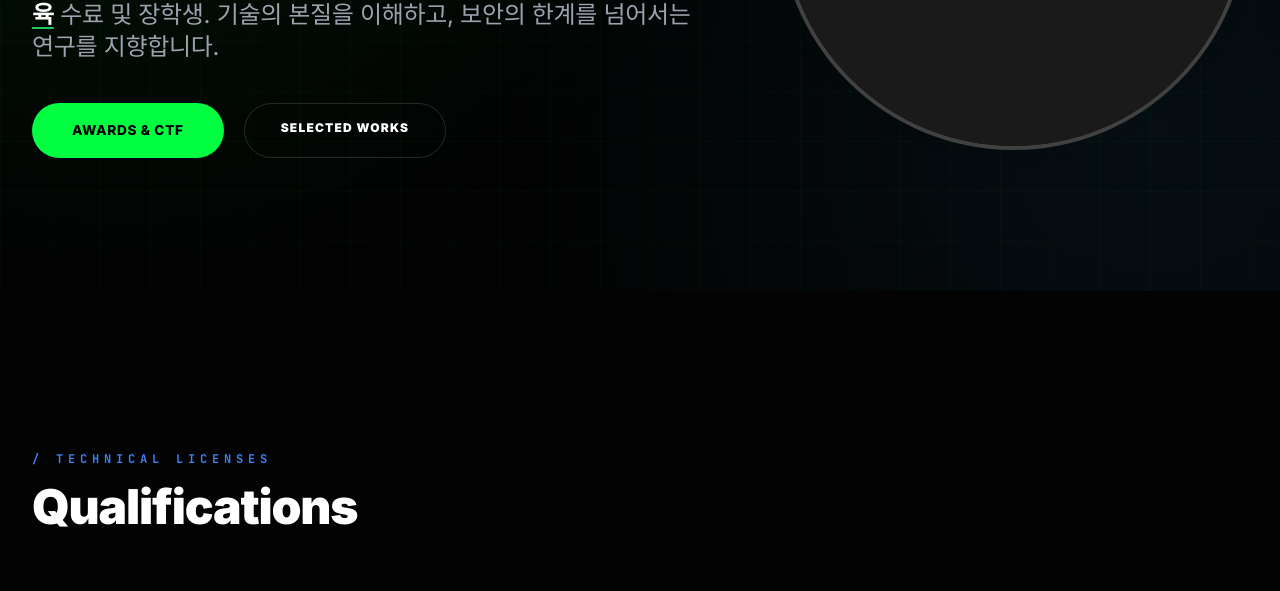
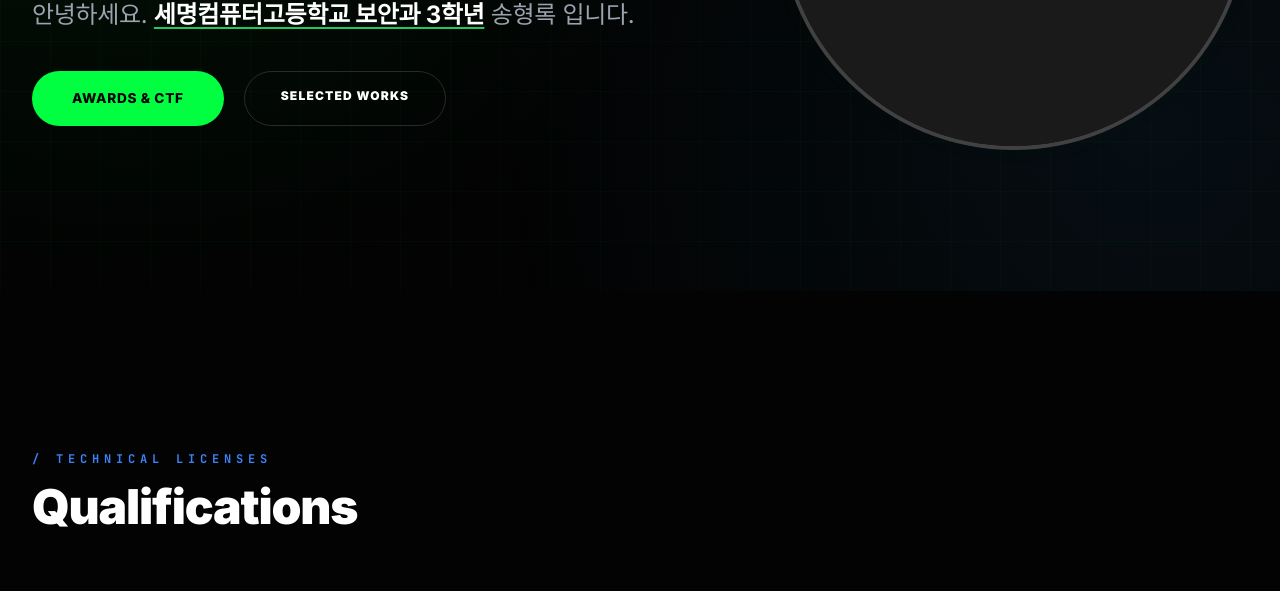
Before and after one commit to SLRHR/slrhr.github.io, a plain HTML site: page index.html in a window 1280 px wide. Shown: the part 509-1100 px from the top of the page. Drawn offline with nearby package versions, Linux system fonts and the light colour scheme; a web font is replaced by a local one.

Commit message:
Update index.html

```diff
--- a/index.html
+++ b/index.html
@@ -193,9 +193,8 @@
                 </div>
                 <h1 id="typewriter-name" class="hero-title mb-8"></h1>
                 <p class="text-xl md:text-2xl text-gray-400 mb-10 max-w-2xl leading-relaxed font-normal">
-                    세명컴퓨터고등학교 보안과 3학년.
-                    <span class="text-white font-bold underline decoration-green-500 underline-offset-4">현대오토에버 화이트해커 양성교육</span> 수료 및 장학생.
-                    기술의 본질을 이해하고, 보안의 한계를 넘어서는 연구를 지향합니다.
+                    안녕하세요.
+                    <span class="text-white font-bold underline decoration-green-500 underline-offset-4">세명컴퓨터고등학교 보안과 3학년</span> 송형록 입니다.
                 </p>
                 <div class="flex flex-wrap gap-5">
                     <a href="#awards" class="btn-primary">AWARDS & CTF</a>
```
